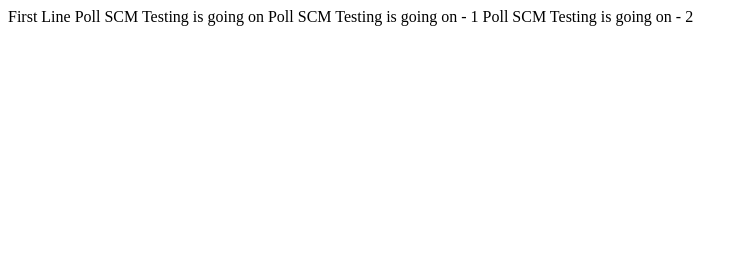
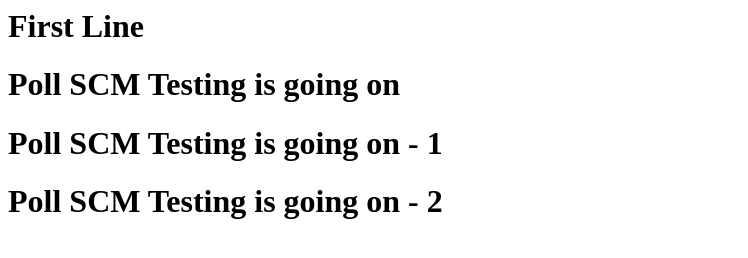
Before and after one commit to jay2tinku/jenkins_web_page1, a plain HTML site: page index.html in a window 1280 px wide. Shown: the whole page, without its empty margins (0-748 px from the left). Drawn offline with Linux system fonts and the light colour scheme.

Commit message:
Updated with HTML tags

```diff
--- a/index.html
+++ b/index.html
@@ -1,8 +1,9 @@
 <html>
   <head>
-    First Line</h1>
-    Poll SCM Testing is going on
-    Poll SCM Testing is going on - 1
-    Poll SCM Testing is going on - 2
+  <title>Jenkins Testing</title>
+    <h1>First Line</h1>
+    <h1>Poll SCM Testing is going on</h1>
+    <h1>Poll SCM Testing is going on - 1</h1>
+    <h1>Poll SCM Testing is going on - 2</h1>
   </head>
 </html>
```
